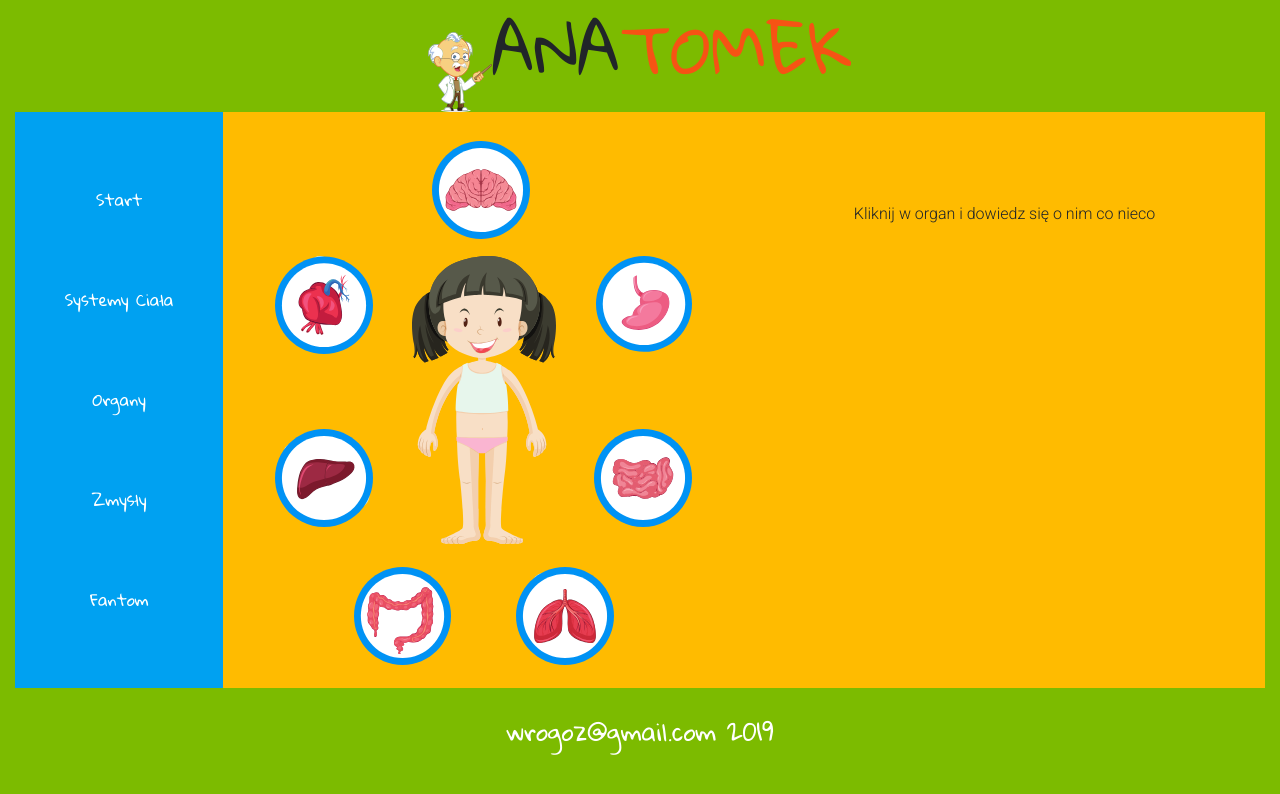
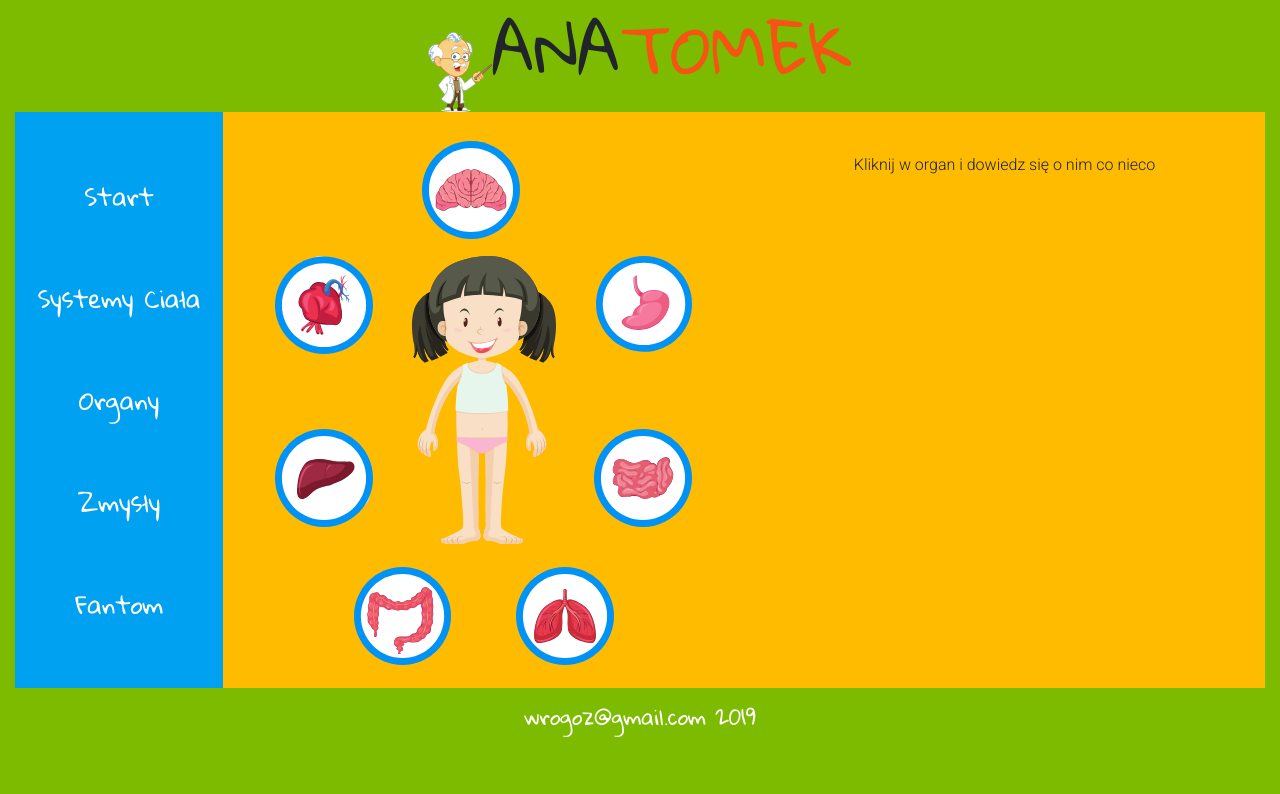
Before and after one commit to wrogoz/Anatomek, a React (Create React App) app: page /organs in a window 1280 px wide. Shown: the top 794 px of the page. Built offline with nearby package versions, Linux system fonts and the light colour scheme.

Commit message:
rwd mobile desktop

```diff
--- a/src/components/MainBox/mainBox.css
+++ b/src/components/MainBox/mainBox.css
@@ -3,4 +3,13 @@
     height:100%;
     min-height: 72vh;
 
+
 }
+
+@media (min-width: 1000px) {
+    .mainBox{
+
+    max-height: 72vh;
+    }
+
+}
--- a/src/components/MainBox/organs/organs.css
+++ b/src/components/MainBox/organs/organs.css
@@ -4,6 +4,7 @@
     align-items: center;
 
 }
+
 .firstOrgansCol img{
     height:50%;
 }
@@ -12,9 +13,19 @@
     justify-content: center;
     align-items: center;
     padding:5%;
+    padding-top:2%;
 
 
 }
+.secondOrgansCol h2{
+padding-top:0;
+
+}
+div.description p{
+    margin-top: 4%;
+}
+
+
 #girl{
     position:relative;
 }
@@ -70,14 +81,29 @@
         width:100%;
     }
     div.description p{
-        min-width:50vw;
+        min-width:20vw;
         padding:0;
         margin:0;
         text-align: center;
+
+    }
+    .firstOrgansCol{
+        height:50vh !important;
+    }
+
+
+}
+
+
+@media (min-width: 1000px) {
+    #brain{
+        right:calc(50% - 36px);
+
+}
+ @-moz-document url-prefix() {
+        .firstOrgansCol{
+        height:70vh !important;
     }
 }
-@media (min-width: 1000px) {
-    #brain{
-        right:calc(50% - 46px);
-    }
+
 }
--- a/src/components/MainBox/senses/senses.css
+++ b/src/components/MainBox/senses/senses.css
@@ -49,9 +49,22 @@
         align-items: center;
         min-height:40vh;
     }
+@-moz-document url-prefix() {
+    .secondSensesCol{
+        max-width: 100%;
+        min-height: 40vh;
+    }
+}
 
 }
 @media (min-width: 1200px) {
+    .imgSize{
+    height: 90px;
+}
+.secondSensesCol{
+        padding-top: 0;
+    }
+
     #hear{
         position: absolute;
         right: 25%;
@@ -72,4 +85,11 @@
         right: 25%;
         bottom: 20%;
     }
+
+     @-moz-document url-prefix() {
+        .firstSensesCol{
+        height:70vh !important;
+    }
+
 }
+}
--- a/src/components/footer/footer.css
+++ b/src/components/footer/footer.css
@@ -3,17 +3,30 @@
    justify-content:center;
    align-items: center;
     background-color: #7CBB00;
-    padding:2%;
+    padding:1%;
 
     font-family: 'Gloria Hallelujah', cursive;
     color:#fff;
-    font-size:1.5rem;
+    font-size:1.3rem;
 
 }
 
 @media (min-height: 1000px) {
     .footer{
-        min-height:15vh;
+        min-height:10vh;
     }
 
+}
+@media (max-width: 500px) {
+    .footer{
+        padding:5%;
+        font-size:1.5rem;
     }
+     @-moz-document url-prefix() {
+        .footer{
+        padding:8%;
+
+    }
+}
+
+}
--- a/src/components/header/header.css
+++ b/src/components/header/header.css
@@ -38,6 +38,12 @@ align-self: flex-end
   }
 }
 
+@media (min-width: 1365px) {
+  .header__items{
+    font-size: 3rem;
+  }
+
+  }
 @media (min-height: 1000px) {
   .header__items{
     font-size: 6rem;
--- a/src/components/nav/navigation.css
+++ b/src/components/nav/navigation.css
@@ -20,3 +20,9 @@ ul#navBox{
 
 
 }
+@media (min-width: 1000px) {
+    ul#navBox{
+        font-size: 1.5rem;
+
+    }
+}
```
Also changed, not shown: 1 other file (tests, documents, lock files or other folders).
